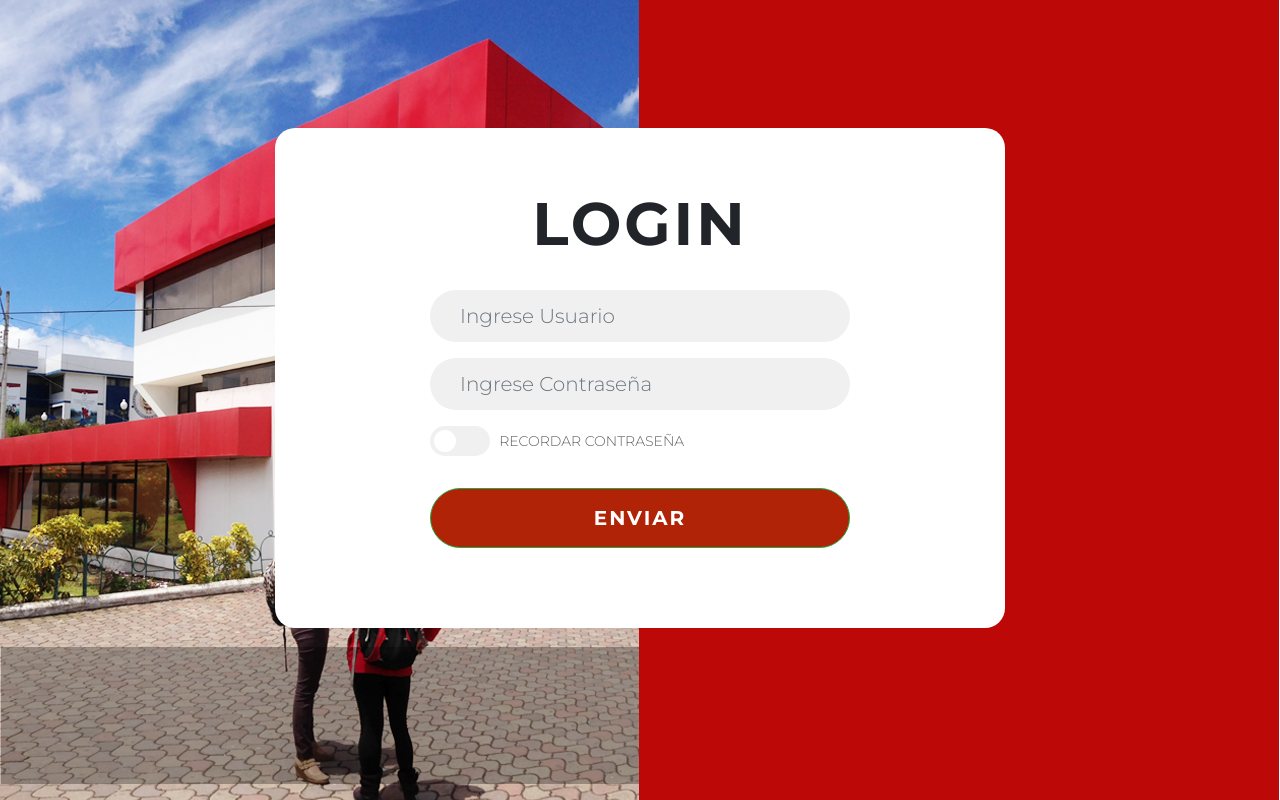
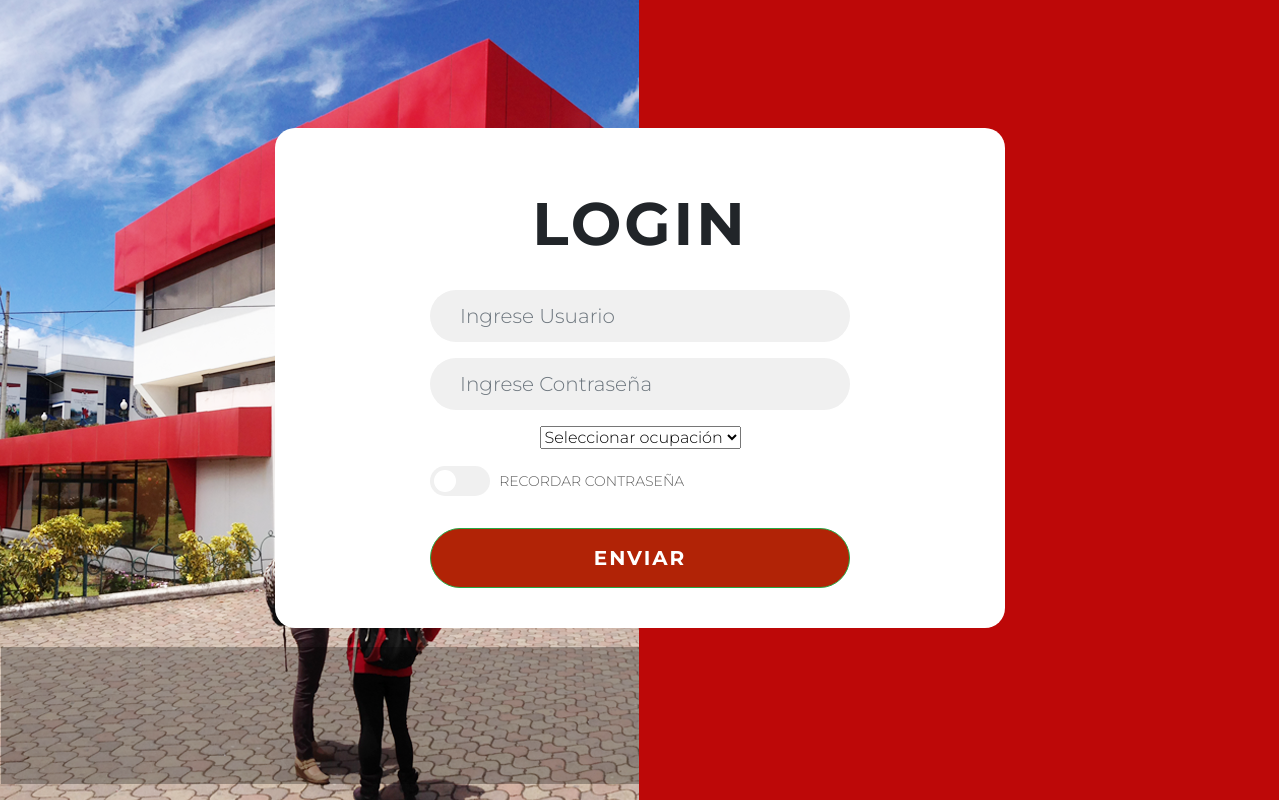
Before and after one commit to ChrisitanLP/ProyectoFinalManejo, a PHP site: page /login.php in a window 1280 px wide. Run offline with PHP 8.4, Linux system fonts and the light colour scheme.

Commit message:
Se agrego un select al login

```diff
--- a/login.php
+++ b/login.php
@@ -35,6 +35,14 @@
                         <div class="form-group">
                             <input type="password" class="form-control" id="clave" placeholder="Ingrese Contraseña">
                         </div>
+                        <div class="form-group">
+                            <select name="seleccionar" id="seleccionar">
+                                <option value="0" style="display:none;"><label>Seleccionar ocupación</label></option>
+                                <option value="admin">Administrador</option>
+                                <option value="docente">Docente</option>
+                                <option value="estudiante">Estudiante</option>
+                            </select>
+                        </div>
 
                         <div class="form-check">
                             <label class="switch">
```
